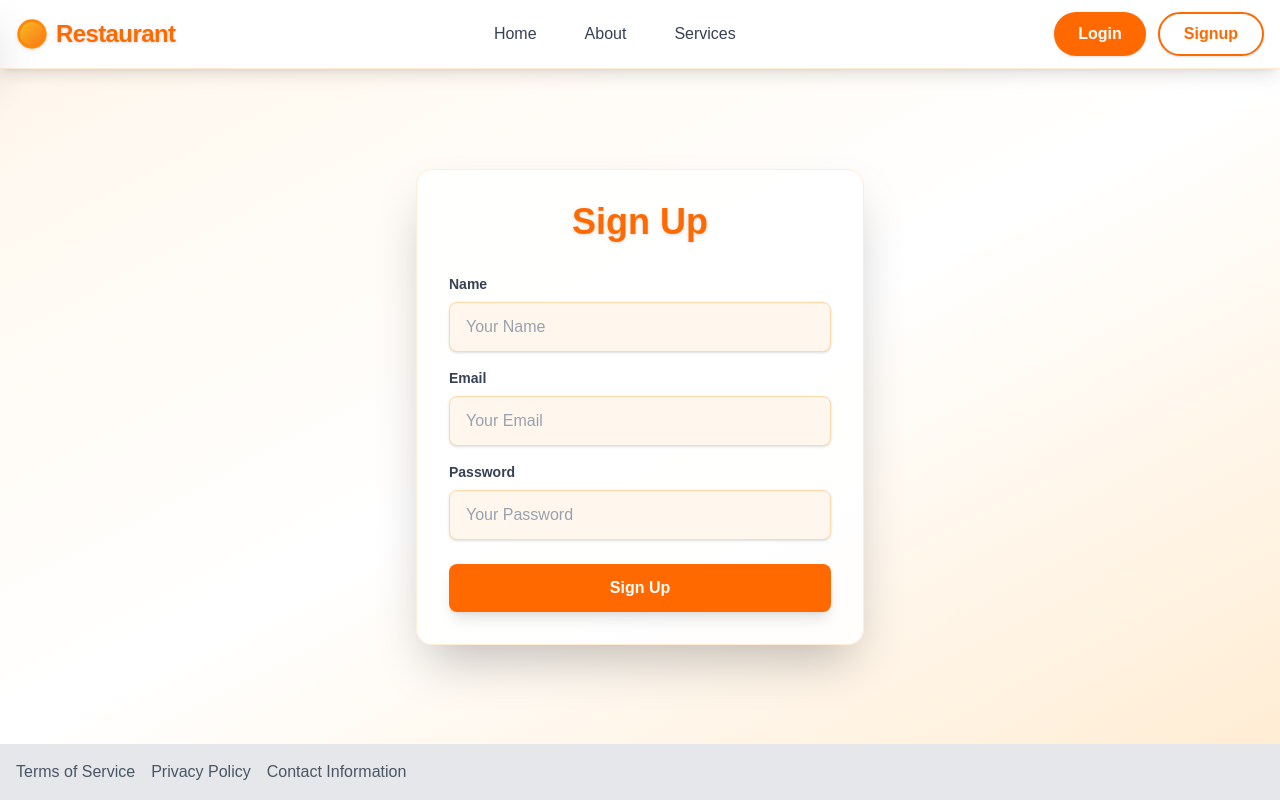
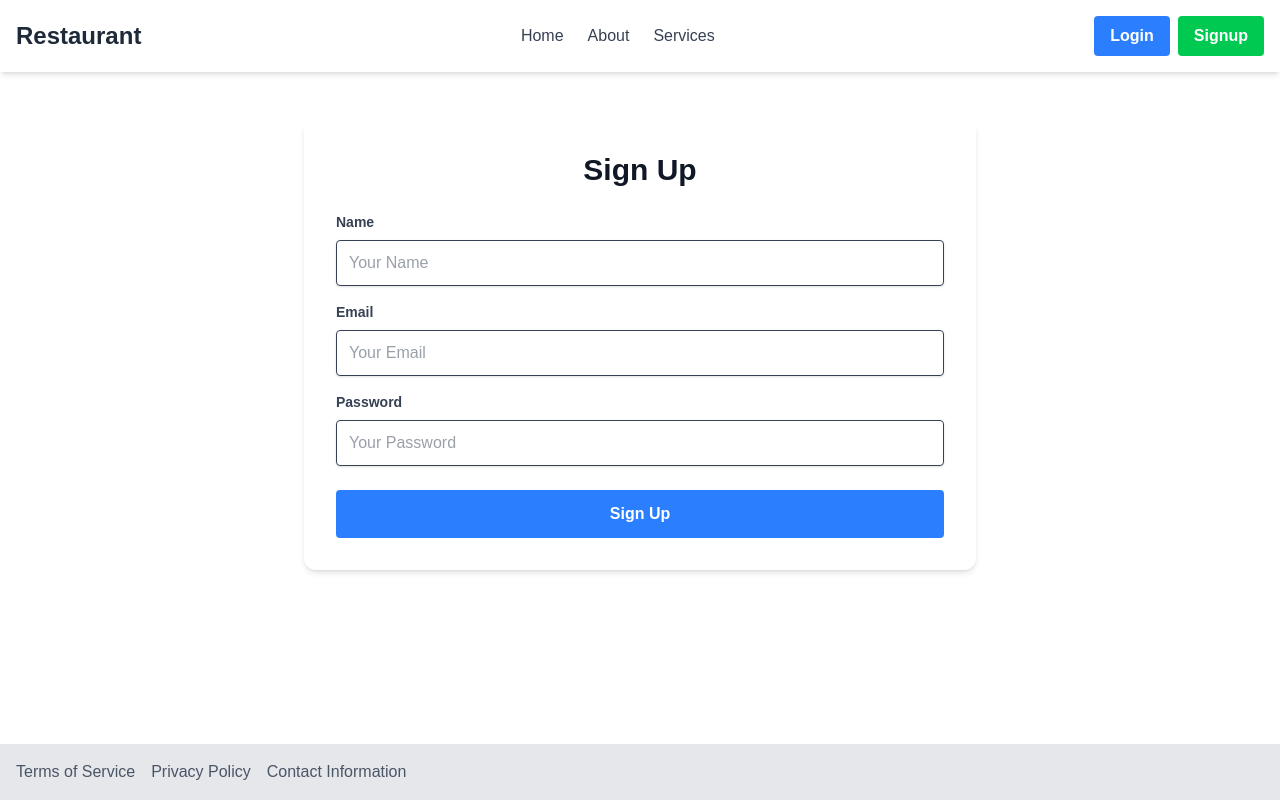
Before and after one commit to rajdaslaniya/lunabase-gemini, a Next.js app: page /signup in a window 1280 px wide. Built offline with nearby package versions, Linux system fonts and the light colour scheme.

Commit message:
add gemini code

```diff
--- a/src/app/login/page.tsx
+++ b/src/app/login/page.tsx
@@ -1,37 +1,46 @@
 "use client";
 import React, { useState } from "react";
-import Layout from "@/components/Layout";
 import { Formik, Form, Field } from "formik";
 import * as Yup from "yup";
 import axios from "axios";
 import { toast } from "react-toastify";
 import { useRouter } from "next/navigation";
-import Link from "next/link";
+
+import Layout from "@/components/Layout";
 
 const LoginPage = () => {
   const router = useRouter();
   const [loading, setLoading] = useState(false);
   const LoginSchema = Yup.object().shape({
-    email: Yup.string().trim().email("Please enter a valid email address").required("Email is required"),
-    password: Yup.string().trim().min(8, "Password must be at least 8 characters").required("Password is required"),
+    email: Yup.string()
+      .trim()
+      .email("Please enter a valid email address")
+      .required("Email is required"),
+    password: Yup.string().required("Password is required"),
   });
 
-  const handleSubmit = async (values: { email: string; password: string }) => {
+  interface LoginFormValues {
+    email: string;
+    password: string;
+  }
+
+  const handleSubmit = async (values: LoginFormValues) => {
     setLoading(true);
     try {
-      const response = await axios.post("/api/login", {
+      const trimmedValues = {
         email: values.email.trim(),
         password: values.password.trim(),
-      });
-      if (response.status === 200) {
+      };
+      const response = await axios.post("/api/login", trimmedValues);
+      if (response?.status === 200) {
         toast.success("Login successful!");
         router.push("/");
       } else {
-        toast.error("Invalid credentials");
+        toast.error("Login failed");
       }
-    } catch (error: any) {
-      if (axios.isAxiosError(error) && error.response) {
-        toast.error(error.response.data?.error || "Login failed");
+    } catch (error: unknown) {
+      if (axios.isAxiosError(error)) {
+        toast.error(error?.response?.data?.message || "An error occurred");
       } else {
         toast.error("An unexpected error occurred");
       }
@@ -42,72 +51,72 @@ const LoginPage = () => {
 
   return (
     <Layout>
-      <div className="flex-1 flex flex-col bg-gradient-to-br from-orange-50 via-white to-orange-100 animate-fade-in">
-        <div className="flex-1 flex items-center justify-center py-12">
-          <div className="w-full max-w-md bg-white/90 rounded-2xl shadow-2xl border border-orange-100 p-8 animate-pop-in">
-            <h2 className="text-4xl font-extrabold text-orange-500 mb-8 text-center drop-shadow">
+      <div className="container mx-auto py-12">
+        <div className="max-w-md mx-auto bg-white rounded-xl shadow-md overflow-hidden md:max-w-2xl">
+          <div className="md:flex">
+            <div className="w-full p-8">
+              <h2 className="text-3xl font-bold text-gray-900 mb-6 text-center">
                 Login
               </h2>
               <Formik
-              initialValues={{ email: "", password: "" }}
+                initialValues={{
+                  email: "",
+                  password: "",
+                }}
                 validationSchema={LoginSchema}
                 onSubmit={handleSubmit}
               >
                 {({ errors, touched }) => (
                   <Form>
                     <div className="mb-4">
-                    <label htmlFor="email" className="block text-gray-700 text-sm font-bold mb-2">
+                      <label
+                        htmlFor="email"
+                        className="block text-gray-700 text-sm font-bold mb-2"
+                      >
                         Email
                       </label>
                       <Field
                         id="email"
                         name="email"
                         type="email"
-                      className="border border-orange-200 rounded-lg w-full py-3 px-4 text-gray-700 bg-orange-50 focus:bg-white focus:border-orange-400 focus:ring-2 focus:ring-orange-200 transition-all duration-200 outline-none shadow-sm placeholder-gray-400"
+                        className="shadow appearance-none border rounded w-full py-3 px-3 text-gray-700 leading-tight focus:outline-none focus:shadow-outline"
                         placeholder="Your Email"
                       />
                       {errors.email && touched.email ? (
-                      <div className="text-red-500 text-sm mt-1">{errors.email}</div>
+                        <div className="text-red-500">{errors.email}</div>
                       ) : null}
                     </div>
                     <div className="mb-6">
-                    <label htmlFor="password" className="block text-gray-700 text-sm font-bold mb-2">
+                      <label
+                        htmlFor="password"
+                        className="block text-gray-700 text-sm font-bold mb-2"
+                      >
                         Password
                       </label>
                       <Field
                         id="password"
                         name="password"
                         type="password"
-                      className="border border-orange-200 rounded-lg w-full py-3 px-4 text-gray-700 bg-orange-50 focus:bg-white focus:border-orange-400 focus:ring-2 focus:ring-orange-200 transition-all duration-200 outline-none shadow-sm placeholder-gray-400"
+                        className="shadow appearance-none border rounded w-full py-3 px-3 text-gray-700 leading-tight focus:outline-none focus:shadow-outline"
                         placeholder="Your Password"
                       />
                       {errors.password && touched.password ? (
-                      <div className="text-red-500 text-sm mt-1">{errors.password}</div>
+                        <div className="text-red-500">{errors.password}</div>
                       ) : null}
                     </div>
-                  <div className="flex items-center justify-between mb-4">
+                    <div className="flex items-center justify-between">
                       <button
-                      className="flex items-center justify-center gap-2 bg-orange-500 hover:bg-orange-600 focus:ring-4 focus:ring-orange-200 text-white font-bold py-3 px-6 rounded-lg w-full shadow-lg transition-all duration-200 transform hover:scale-105 active:scale-95 disabled:opacity-60 disabled:cursor-not-allowed"
+                        className="bg-blue-500 hover:bg-blue-700 text-white font-bold py-3 px-6 rounded focus:outline-none focus:shadow-outline w-full cursor-pointer"
                         type="submit"
                         disabled={loading}
                       >
-                      {loading ? (
-                        <svg className="w-5 h-5 animate-spin" fill="none" viewBox="0 0 24 24">
-                          <circle className="opacity-25" cx="12" cy="12" r="10" stroke="currentColor" strokeWidth="4"></circle>
-                          <path className="opacity-75" fill="currentColor" d="M4 12a8 8 0 018-8v4a4 4 0 00-4 4H4z"></path>
-                        </svg>
-                      ) : (
-                        "Login"
-                      )}
+                        {loading ? "Loading..." : "Login"}
                       </button>
-                  </div>
-                  <div className="text-center text-sm text-gray-500">
-                    Don't have an account?{' '}
-                    <Link href="/signup" className="text-orange-500 hover:underline font-semibold">Sign Up</Link>
                     </div>
                   </Form>
                 )}
               </Formik>
+            </div>
           </div>
         </div>
       </div>
--- a/src/app/page.tsx
+++ b/src/app/page.tsx
@@ -37,71 +37,20 @@ const Home = () => {
   return (
     <Layout>
       <section
-        className="relative py-32 md:py-40 bg-cover bg-center"
+        className="relative py-24 bg-cover bg-center"
         style={{
           backgroundImage: `url('https://images.unsplash.com/photo-1517248135467-4c7edcad34c4?q=80&w=1470&auto=format&fit=crop&ixlib=rb-4.1.0&ixid=M3wxMjA3fDB8MHxwaG90by1wYWdlfHx8fGVufDB8fHx8fA%3D%3D')`,
         }}
       >
-        <div className="absolute inset-0 bg-gradient-to-br from-black/80 via-orange-900/60 to-transparent"></div>
-        <div className="container text-center relative z-10 py-20 flex flex-col items-center">
-          <h2 className="text-5xl md:text-6xl font-extrabold mb-8 drop-shadow-lg animate-fade-in flex flex-col items-center">
-            <span className="text-white">Welcome to</span>
-            <span className="relative inline-block">
-              <span className="bg-gradient-to-r from-orange-400 via-yellow-400 to-orange-600 bg-clip-text text-transparent animate-bounce-slow">
-                Restaurant
-              </span>
-              <span className="block h-2 w-2/3 mx-auto mt-2 rounded-full bg-orange-400 opacity-70 animate-underline-pop"></span>
-            </span>
+        <div className="absolute inset-0 bg-black opacity-70 bg-gradient-to-r from-black to-transparent"></div>
+        <div className="container text-center relative z-10 py-16">
+          <h2 className="text-5xl font-bold text-white mb-6">
+            Welcome to Restaurant
           </h2>
-
-          <style jsx>{`
-            @keyframes bounce-slow {
-              0%,
-              100% {
-                transform: translateY(0);
-              }
-              50% {
-                transform: translateY(-8px);
-              }
-            }
-            .animate-bounce-slow {
-              animation: bounce-slow 2.5s infinite;
-            }
-            @keyframes underline-pop {
-              0% {
-                width: 0;
-                opacity: 0;
-              }
-              70% {
-                width: 80%;
-                opacity: 1;
-              }
-              100% {
-                width: 66%;
-                opacity: 0.7;
-              }
-            }
-            .animate-underline-pop {
-              animation: underline-pop 1.5s cubic-bezier(0.4, 0, 0.2, 1) 1;
-            }
-          `}</style>
-          <p className="text-2xl md:text-3xl text-gray-200 mb-10 max-w-2xl drop-shadow animate-fade-in delay-150">
+          <p className="text-2xl text-gray-300 mb-10">
             Discover the best dining experience.
           </p>
-          <button className="flex items-center gap-3 bg-orange-500 hover:bg-orange-600 focus:ring-4 focus:ring-orange-300 text-white font-bold py-4 px-10 rounded-full shadow-xl text-xl transition-all duration-300 transform hover:scale-105 active:scale-95 animate-pop-in">
-            <svg
-              className="w-6 h-6 animate-bounce"
-              fill="none"
-              stroke="currentColor"
-              strokeWidth="2"
-              viewBox="0 0 24 24"
-            >
-              <path
-                strokeLinecap="round"
-                strokeLinejoin="round"
-                d="M9 5l7 7-7 7"
-              />
-            </svg>
+          <button className="bg-orange-500 hover:bg-orange-700 text-white font-bold py-4 px-8 rounded-lg shadow-lg">
             Explore Menu
           </button>
         </div>
--- a/src/app/signup/page.tsx
+++ b/src/app/signup/page.tsx
@@ -5,10 +5,8 @@ import { Formik, Form, Field } from "formik";
 import * as Yup from "yup";
 import axios from "axios";
 import { toast } from "react-toastify";
-import { useRouter } from "next/navigation";
 
 const SignupPage = () => {
-  const router = useRouter();
   const [loading, setLoading] = useState(false);
   const SignupSchema = Yup.object().shape({
     name: Yup.string()
@@ -48,7 +46,7 @@ const SignupPage = () => {
 
       if (response.status === 201) {
         toast.success("User registered successfully!");
-        router.push("/");
+        // Optionally, redirect the user to a success page
       } else {
         toast.error("Failed to register user");
       }
@@ -67,10 +65,11 @@ const SignupPage = () => {
 
   return (
     <Layout>
-      <div className="flex-1 flex flex-col bg-gradient-to-br from-orange-50 via-white to-orange-100 animate-fade-in">
-        <div className="flex-1 flex items-center justify-center py-12">
-          <div className="w-full max-w-md bg-white/90 rounded-2xl shadow-2xl border border-orange-100 p-8 animate-pop-in">
-            <h2 className="text-4xl font-extrabold text-orange-500 mb-8 text-center drop-shadow">
+      <div className="container mx-auto py-12">
+        <div className="max-w-md mx-auto bg-white rounded-xl shadow-md overflow-hidden md:max-w-2xl">
+          <div className="md:flex">
+            <div className="w-full p-8">
+              <h2 className="text-3xl font-bold text-gray-900 mb-6 text-center">
                 Sign Up
               </h2>
               <Formik
@@ -95,13 +94,11 @@ const SignupPage = () => {
                         id="name"
                         name="name"
                         type="text"
-                      className="border border-orange-200 rounded-lg w-full py-3 px-4 text-gray-700 bg-orange-50 focus:bg-white focus:border-orange-400 focus:ring-2 focus:ring-orange-200 transition-all duration-200 outline-none shadow-sm placeholder-gray-400"
+                        className="shadow appearance-none border rounded w-full py-3 px-3 text-gray-700 leading-tight focus:outline-none focus:shadow-outline"
                         placeholder="Your Name"
                       />
                       {errors.name && touched.name ? (
-                      <div className="text-red-500 text-sm mt-1">
-                        {errors.name}
-                      </div>
+                        <div className="text-red-500">{errors.name}</div>
                       ) : null}
                     </div>
                     <div className="mb-4">
@@ -115,13 +112,11 @@ const SignupPage = () => {
                         id="email"
                         name="email"
                         type="email"
-                      className="border border-orange-200 rounded-lg w-full py-3 px-4 text-gray-700 bg-orange-50 focus:bg-white focus:border-orange-400 focus:ring-2 focus:ring-orange-200 transition-all duration-200 outline-none shadow-sm placeholder-gray-400"
+                        className="shadow appearance-none border rounded w-full py-3 px-3 text-gray-700 leading-tight focus:outline-none focus:shadow-outline"
                         placeholder="Your Email"
                       />
                       {errors.email && touched.email ? (
-                      <div className="text-red-500 text-sm mt-1">
-                        {errors.email}
-                      </div>
+                        <div className="text-red-500">{errors.email}</div>
                       ) : null}
                     </div>
                     <div className="mb-6">
@@ -135,44 +130,20 @@ const SignupPage = () => {
                         id="password"
                         name="password"
                         type="password"
-                      className="border border-orange-200 rounded-lg w-full py-3 px-4 text-gray-700 bg-orange-50 focus:bg-white focus:border-orange-400 focus:ring-2 focus:ring-orange-200 transition-all duration-200 outline-none shadow-sm placeholder-gray-400"
+                        className="shadow appearance-none border rounded w-full py-3 px-3 text-gray-700 leading-tight focus:outline-none focus:shadow-outline"
                         placeholder="Your Password"
                       />
                       {errors.password && touched.password ? (
-                      <div className="text-red-500 text-sm mt-1">
-                        {errors.password}
-                      </div>
+                        <div className="text-red-500">{errors.password}</div>
                       ) : null}
                     </div>
                     <div className="flex items-center justify-between">
                       <button
-                      className="flex items-center justify-center gap-2 bg-orange-500 hover:bg-orange-600 focus:ring-4 focus:ring-orange-200 text-white font-bold py-3 px-6 rounded-lg w-full shadow-lg transition-all duration-200 transform hover:scale-105 active:scale-95 disabled:opacity-60 disabled:cursor-not-allowed"
+                        className="bg-blue-500 hover:bg-blue-700 text-white font-bold py-3 px-6 rounded focus:outline-none focus:shadow-outline w-full cursor-pointer"
                         type="submit"
                         disabled={loading}
                       >
-                      {loading ? (
-                        <svg
-                          className="w-5 h-5 animate-spin"
-                          fill="none"
-                          viewBox="0 0 24 24"
-                        >
-                          <circle
-                            className="opacity-25"
-                            cx="12"
-                            cy="12"
-                            r="10"
-                            stroke="currentColor"
-                            strokeWidth="4"
-                          ></circle>
-                          <path
-                            className="opacity-75"
-                            fill="currentColor"
-                            d="M4 12a8 8 0 018-8v4a4 4 0 00-4 4H4z"
-                          ></path>
-                        </svg>
-                      ) : (
-                        "Sign Up"
-                      )}
+                        {loading ? "Loading..." : "Sign Up"}
                       </button>
                     </div>
                   </Form>
@@ -181,6 +152,7 @@ const SignupPage = () => {
             </div>
           </div>
         </div>
+      </div>
     </Layout>
   );
 };
--- a/src/components/Footer.tsx
+++ b/src/components/Footer.tsx
@@ -2,7 +2,7 @@ import React from "react";
 import Link from "next/link";
 
 const Footer: React.FC = () => (
-  <footer className="bg-gray-200 py-4">
+  <footer className="bg-gray-200 py-4 mt-auto">
     <div className="container">
       <ul className="flex justify-start space-x-4">
         <li>
--- a/src/components/Header.tsx
+++ b/src/components/Header.tsx
@@ -2,67 +2,61 @@
 import React from "react";
 import Link from "next/link";
 import { useRouter } from "next/navigation";
-import Sidebar from "@/components/Sidebar";
 
-const Header: React.FC = () => {
+interface HeaderProps {
+  onToggleSidebar?: () => void; // optional if no sidebar used
+}
+const Header: React.FC<HeaderProps> = ({ onToggleSidebar }) => {
   const router = useRouter();
-  const [mobileOpen, setMobileOpen] = React.useState(false);
 
   const handleLogin = () => {
     router.push("/login");
-    setMobileOpen(false);
   };
 
   const handleSignup = () => {
     router.push("/signup");
-    setMobileOpen(false);
   };
 
   return (
-    <header className="sticky top-0 z-50 bg-white/70 backdrop-blur-md border-b border-orange-100 shadow-lg transition-all">
-      <div className="container mx-auto px-4 py-3 flex items-center justify-between">
+    <header className="bg-white shadow-md">
+      <div className="container py-4 flex items-center justify-between">
         {/* Left: Logo */}
-        <div className="flex items-center gap-2 text-2xl font-extrabold text-orange-500 whitespace-nowrap tracking-tight drop-shadow">
-          <svg className="w-8 h-8 text-orange-400" fill="none" stroke="currentColor" strokeWidth="2" viewBox="0 0 24 24">
-            <circle cx="12" cy="12" r="10" stroke="currentColor" strokeWidth="2" fill="url(#orangeGrad)"/>
-            <defs>
-              <linearGradient id="orangeGrad" x1="0" y1="0" x2="1" y2="1">
-                <stop offset="0%" stopColor="#fbbf24" />
-                <stop offset="100%" stopColor="#f97316" />
-              </linearGradient>
-            </defs>
-          </svg>
-          <Link href="/" className="hover:text-orange-600 transition-colors">Restaurant</Link>
+        <div className="text-2xl font-bold text-gray-800 hover:text-gray-600 whitespace-nowrap">
+          <Link href="/">Restaurant</Link>
         </div>
 
         {/* Center: Nav Links */}
-        <nav className="flex-1 hidden md:flex justify-center gap-8">
-          {[
-            { href: "/", label: "Home" },
-            { href: "/about", label: "About" },
-            { href: "/services", label: "Services" },
-          ].map(({ href, label }) => (
+        <nav className="flex-1 hidden md:flex justify-center gap-6">
           <Link
-              key={label}
-              href={href}
-              className="relative text-gray-700 hover:text-orange-500 font-medium px-2 transition-colors duration-200 group"
+            href="/"
+            className="text-gray-700 hover:text-gray-900 font-medium"
           >
-              {label}
-              <span className="absolute left-0 -bottom-1 w-0 h-0.5 bg-gradient-to-r from-orange-400 to-orange-500 rounded-full transition-all duration-300 group-hover:w-full"></span>
+            Home
           </Link>
-          ))}
+          <Link
+            href="/about"
+            className="text-gray-700 hover:text-gray-900 font-medium"
+          >
+            About
+          </Link>
+          <Link
+            href="/services"
+            className="text-gray-700 hover:text-gray-900 font-medium"
+          >
+            Services
+          </Link>
         </nav>
 
         {/* Right: Login/Signup */}
-        <div className="hidden md:flex gap-3">
+        <div className="hidden md:flex gap-2">
           <button
-            className="bg-orange-500 hover:bg-orange-600 focus:ring-4 focus:ring-orange-200 text-white font-bold py-2 px-6 rounded-full shadow transition-all duration-200 outline-none"
+            className="bg-blue-500 hover:bg-blue-700 text-white font-bold py-2 px-4 rounded cursor-pointer"
             onClick={handleLogin}
           >
             Login
           </button>
           <button
-            className="bg-white border-2 border-orange-500 text-orange-500 hover:bg-orange-500 hover:text-white font-bold py-2 px-6 rounded-full shadow transition-all duration-200 outline-none"
+            className="bg-green-500 hover:bg-green-700 text-white font-bold py-2 px-4 rounded cursor-pointer"
             onClick={handleSignup}
           >
             Signup
@@ -70,19 +64,17 @@ const Header: React.FC = () => {
         </div>
 
         {/* Mobile Hamburger (optional) */}
-        {/* Hamburger always visible on mobile */}
+        {onToggleSidebar && (
           <button
-          className="md:hidden text-orange-500 hover:text-orange-600 p-2 rounded-full border border-orange-100 shadow transition-transform duration-200 hover:scale-110"
-          onClick={() => setMobileOpen((v) => !v)}
-          aria-label="Open Menu"
+            className="md:hidden text-gray-600 hover:text-gray-800"
+            onClick={onToggleSidebar}
+            aria-label="Open Sidebar"
           >
-          <svg className="h-7 w-7 fill-current" viewBox="0 0 24 24">
+            <svg className="h-6 w-6 fill-current" viewBox="0 0 24 24">
               <path d="M3 4h18v2H3V4zm0 7h18v2H3v-2zm0 7h18v2H3v-2z" />
             </svg>
           </button>
-
-        {/* Mobile Sidebar Drawer */}
-        <Sidebar isOpen={mobileOpen} onClose={() => setMobileOpen(false)} />
+        )}
       </div>
     </header>
   );
--- a/src/components/Layout.tsx
+++ b/src/components/Layout.tsx
@@ -10,7 +10,7 @@ const Layout: React.FC<LayoutProps> = ({ children }) => {
   return (
     <>
       <Header />
-      <main className="flex flex-col flex-1">{children}</main>
+      <main>{children}</main>
       <Footer />
     </>
   );
```
Also changed, not shown: src/components/BenefitCard.tsx (+3 -8 lines). Lines whose indentation alone changed are shown as unchanged.
